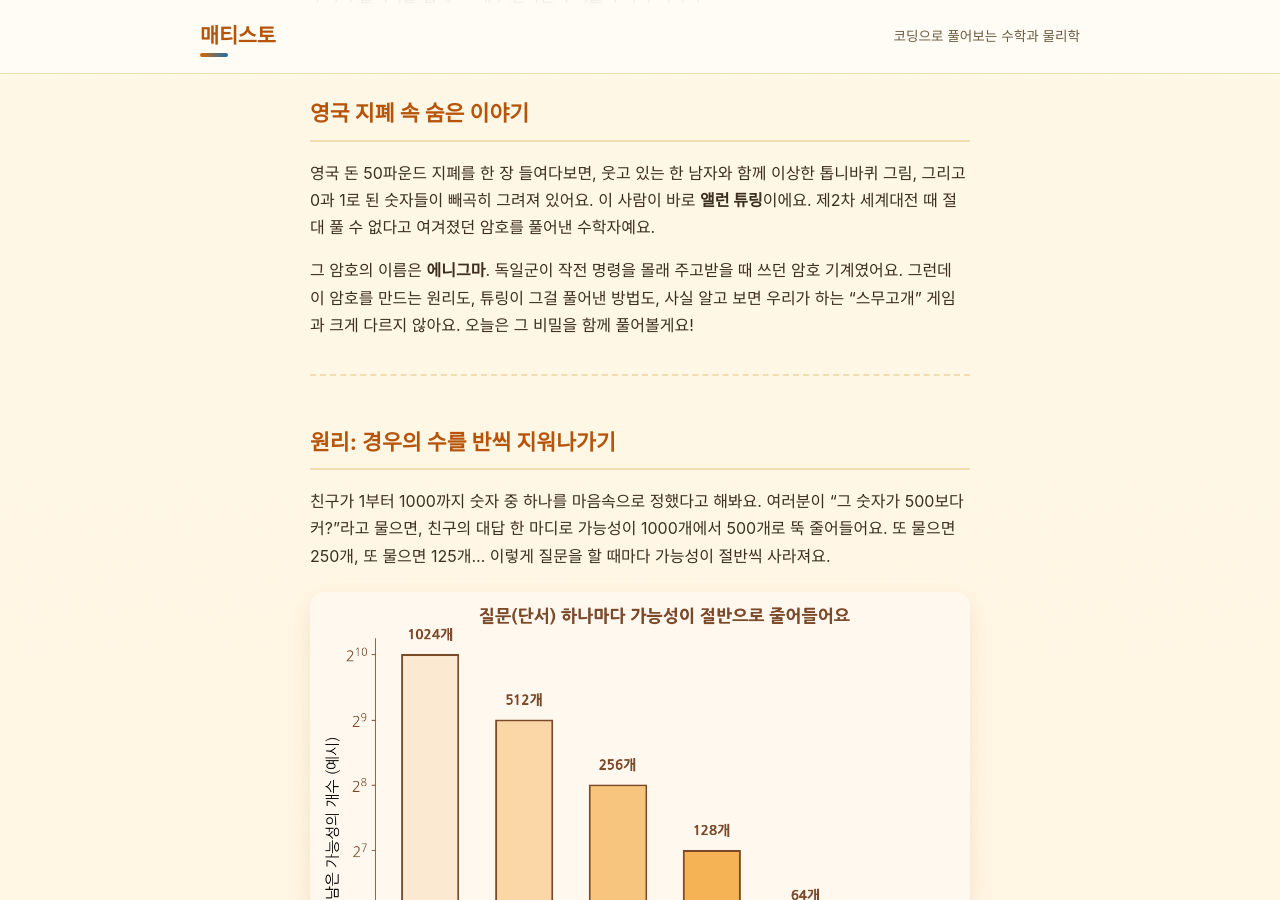
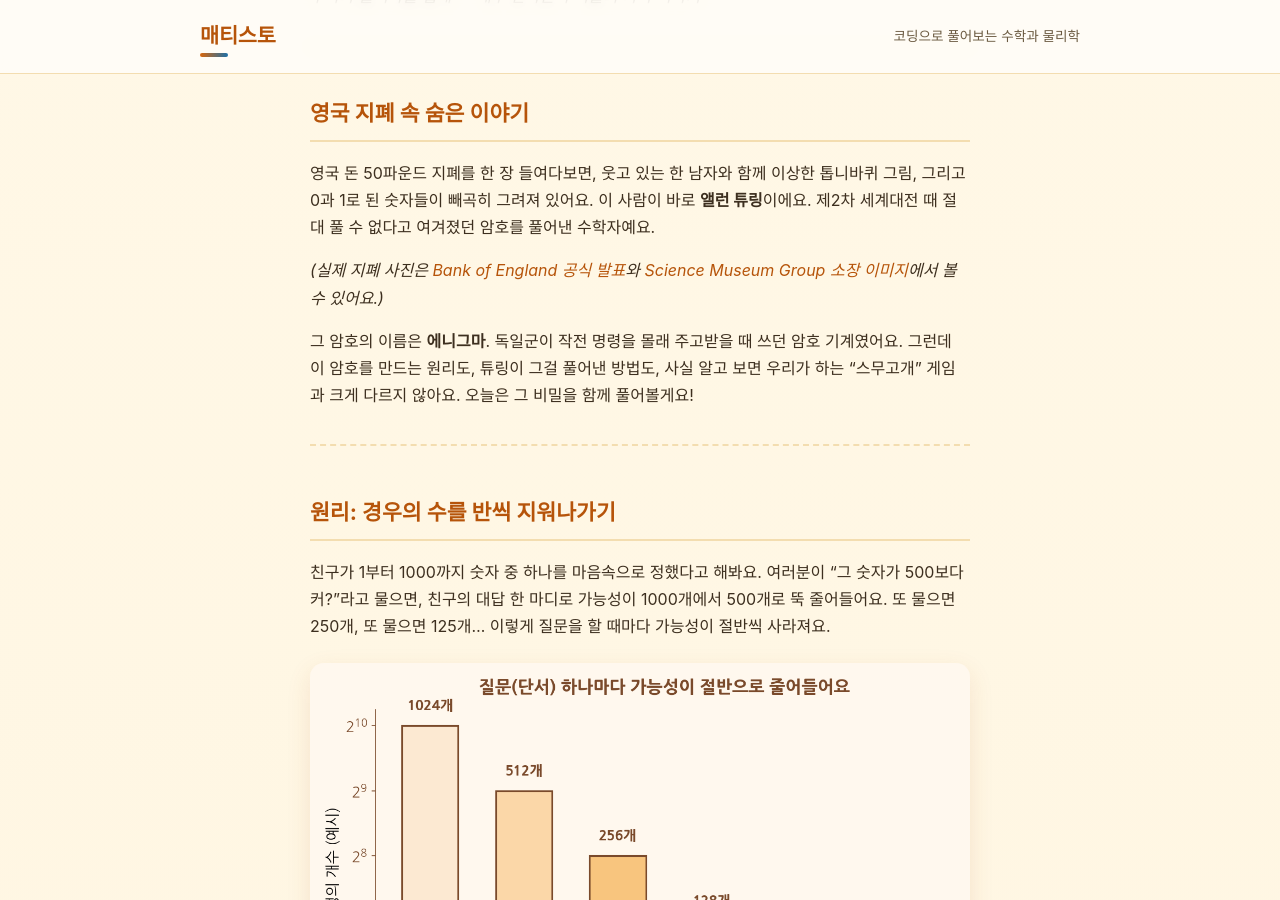
Before and after one commit to ssnkoster/mathisto, a Jekyll site: the page built from _posts/2026-09-21-turing-enigma.md, in a window 1280 px wide and 900 px high, scrolled down 305 px. Built offline with Jekyll 4.4.1, drawn with Linux system fonts in a browser that asks for light colours.

Commit message:
8화: 앨런 튜링과 에니그마

```diff
--- a/_posts/2026-09-21-turing-enigma.md
+++ b/_posts/2026-09-21-turing-enigma.md
@@ -12,6 +12,8 @@ thumbnail: /assets/episodes/08-enigma/enigma_scale.png
 ## 영국 지폐 속 숨은 이야기
 
 영국 돈 50파운드 지폐를 한 장 들여다보면, 웃고 있는 한 남자와 함께 이상한 톱니바퀴 그림, 그리고 0과 1로 된 숫자들이 빼곡히 그려져 있어요. 이 사람이 바로 **앨런 튜링**이에요. 제2차 세계대전 때 절대 풀 수 없다고 여겨졌던 암호를 풀어낸 수학자예요.
+
+*(실제 지폐 사진은 [Bank of England 공식 발표](https://www.bankofengland.co.uk/news/2019/july/50-pound-banknote-character-announcement)와 [Science Museum Group 소장 이미지](https://collection.sciencemuseumgroup.org.uk/objects/co8809078/50-banknote-featuring-alan-turing)에서 볼 수 있어요.)*
 
 그 암호의 이름은 **에니그마**. 독일군이 작전 명령을 몰래 주고받을 때 쓰던 암호 기계였어요. 그런데 이 암호를 만드는 원리도, 튜링이 그걸 풀어낸 방법도, 사실 알고 보면 우리가 하는 "스무고개" 게임과 크게 다르지 않아요. 오늘은 그 비밀을 함께 풀어볼게요!
 
```
